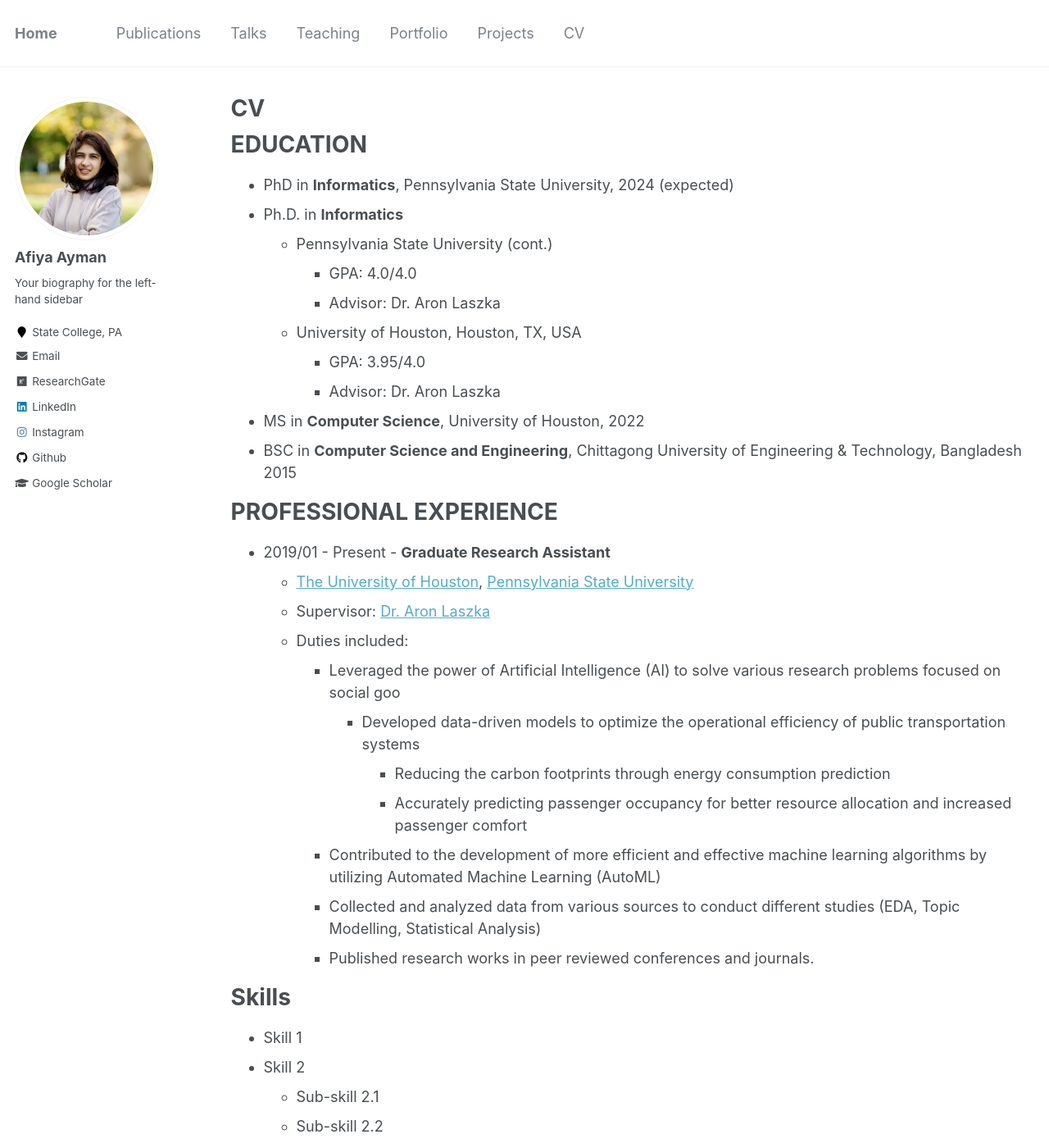
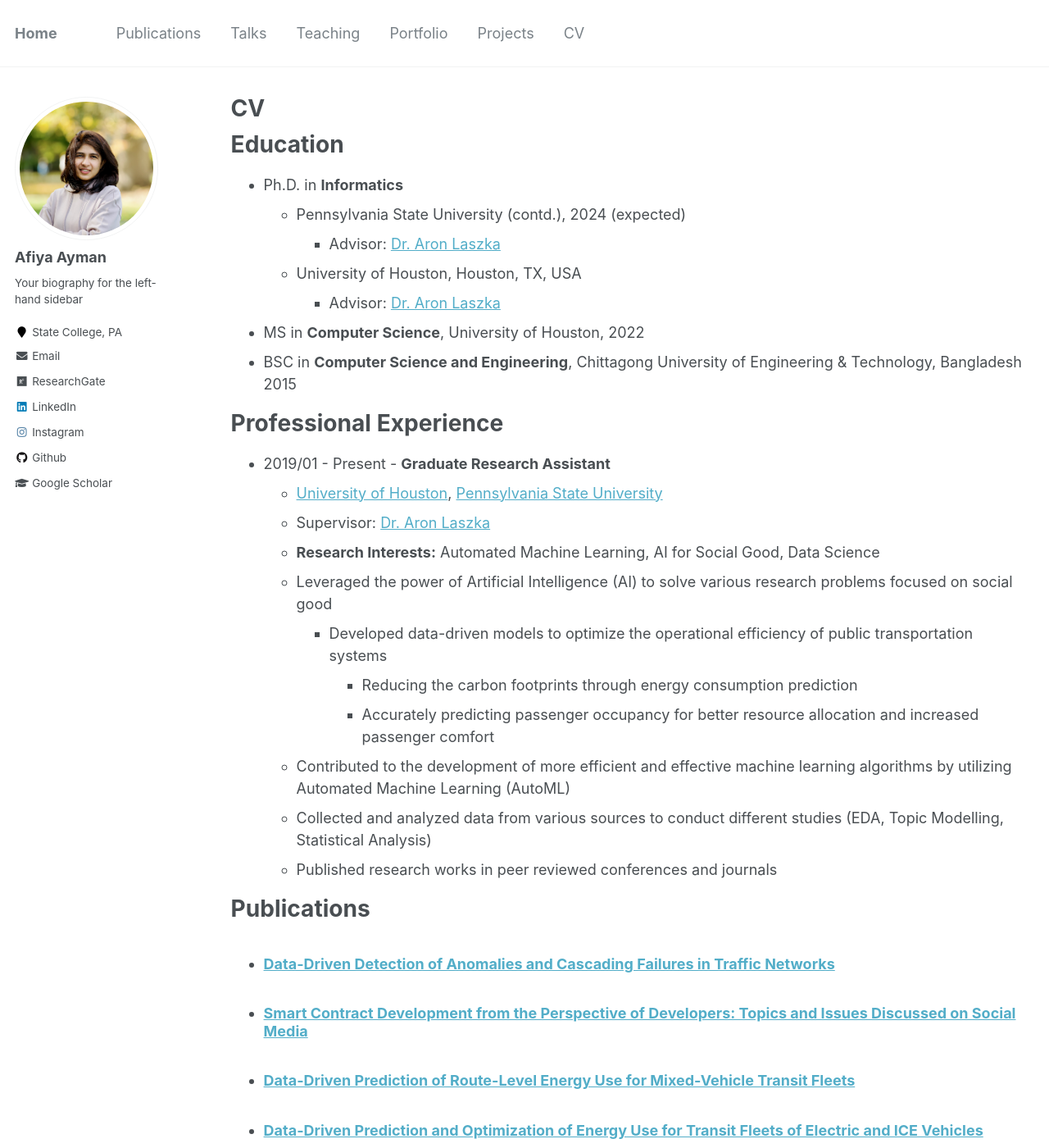
Before and after one commit to AfiyaAyman/AfiyaAyman.github.io, a Jekyll site: the page built from _pages/cv.md, in a window 1280 px wide and 1400 px high. Shown: the whole window at 82% size. Built offline with Jekyll 4.4.1, drawn with Linux system fonts in a browser that asks for light colours; some of the changed text lies outside the part shown.

Commit message:
Updated CV

```diff
--- a/_pages/cv.md
+++ b/_pages/cv.md
@@ -9,43 +9,30 @@ redirect_from:
 
 {% include base_path %}
 
-EDUCATION
+Education
 ======
-* PhD in **Informatics**, Pennsylvania State University, 2024 (expected)
 * Ph.D. in **Informatics**
-  * Pennsylvania State University  (cont.)
-    * GPA: 4.0/4.0
-    * Advisor: Dr. Aron Laszka
+  * Pennsylvania State University (contd.), 2024 (expected)
+    * Advisor: [Dr. Aron Laszka](https://aronlaszka.com/)
   * University of Houston, Houston, TX, USA
-    * GPA: 3.95/4.0
-    * Advisor: Dr. Aron Laszka
+    * Advisor: [Dr. Aron Laszka](https://aronlaszka.com/)
 * MS in **Computer Science**, University of Houston, 2022
 * BSC in **Computer Science and Engineering**, Chittagong University of Engineering & Technology, Bangladesh 2015
 
-PROFESSIONAL EXPERIENCE
+Professional Experience
 ======
 
 * 2019/01 - Present - **Graduate Research Assistant**
-  * [The University of Houston](https://www.uh.edu/), [Pennsylvania State University](https://www.psu.edu/)
+  * [University of Houston](https://www.uh.edu/), [Pennsylvania State University](https://www.psu.edu/)
   * Supervisor: [Dr. Aron Laszka](https://aronlaszka.com/)
-  * Duties included:
-    * Leveraged the power of Artificial Intelligence (AI) to solve various research problems focused on social goo
-      * Developed data-driven models to optimize the operational efficiency of public transportation systems
-        * Reducing the carbon footprints through energy consumption prediction
-        * Accurately predicting passenger occupancy for better resource allocation and increased passenger comfort
-    * Contributed to the development of more efficient and effective machine learning algorithms by utilizing Automated Machine Learning (AutoML)
-    * Collected and analyzed data from various sources to conduct different studies (EDA, Topic Modelling, Statistical Analysis)
-    * Published research works in peer reviewed conferences and journals.
-
-
-Skills
-======
-* Skill 1
-* Skill 2
-  * Sub-skill 2.1
-  * Sub-skill 2.2
-  * Sub-skill 2.3
-* Skill 3
+  * **Research Interests:** Automated Machine Learning, AI for Social Good, Data Science
+  * Leveraged the power of Artificial Intelligence (AI) to solve various research problems focused on social good
+    * Developed data-driven models to optimize the operational efficiency of public transportation systems
+      * Reducing the carbon footprints through energy consumption prediction
+      * Accurately predicting passenger occupancy for better resource allocation and increased passenger comfort
+  * Contributed to the development of more efficient and effective machine learning algorithms by utilizing Automated Machine Learning (AutoML)
+  * Collected and analyzed data from various sources to conduct different studies (EDA, Topic Modelling, Statistical Analysis)
+  * Published research works in peer reviewed conferences and journals
 
 Publications
 ======
@@ -59,12 +46,12 @@ Talks
     {% include archive-single-talk-cv.html %}
   {% endfor %}</ul>
 
-Teaching
-======
-  <ul>{% for post in site.teaching %}
-    {% include archive-single-cv.html %}
-  {% endfor %}</ul>
+[//]: # (Teaching)
 
-Service and leadership
-======
-* Currently signed in to 43 different slack teams
+[//]: # (======)
+
+[//]: # (  <ul>{% for post in site.teaching %})
+
+[//]: # (    {% include archive-single-cv.html %})
+
+[//]: # (  {% endfor %}</ul>)
```
